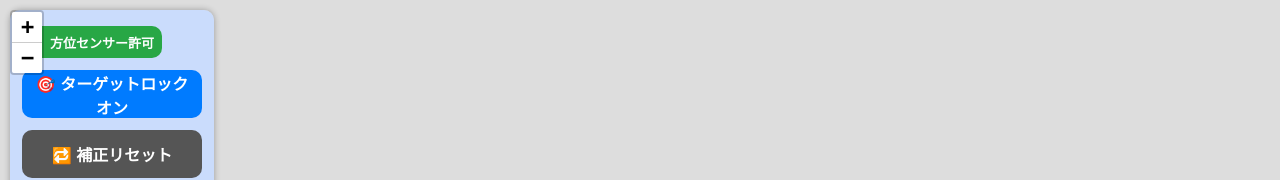
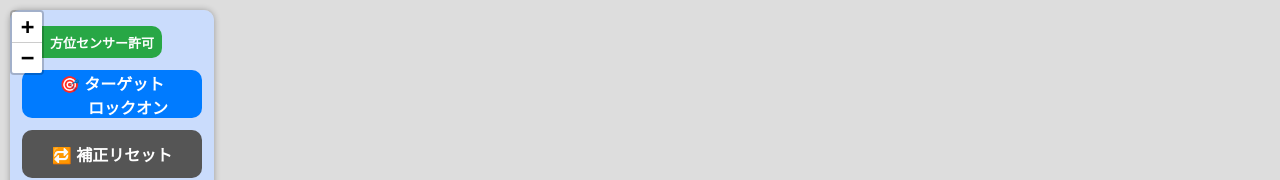
Before and after one commit to Shoot-shoot-39/compass-cal-demo, a plain HTML site: page index.html in a window 1280 px wide. Shown: the top 180 px of the page. Drawn offline with nearby package versions, Linux system fonts and the light colour scheme.

Commit message:
Update index.html

```diff
--- a/index.html
+++ b/index.html
@@ -31,7 +31,7 @@
 <body>
 <div id="controls">
   <button id="sensorBtn">📍 方位センサー許可</button><br>
-  <button id="lockBtn">🎯 ターゲットロックオン</button><br>
+  <button id="lockBtn">🎯 ターゲット<br>　　ロックオン</button><br>
   <button id="resetBtn">🔁 補正リセット</button><br>
   <div id="info">補正角: 0°</div>
 </div>
```
